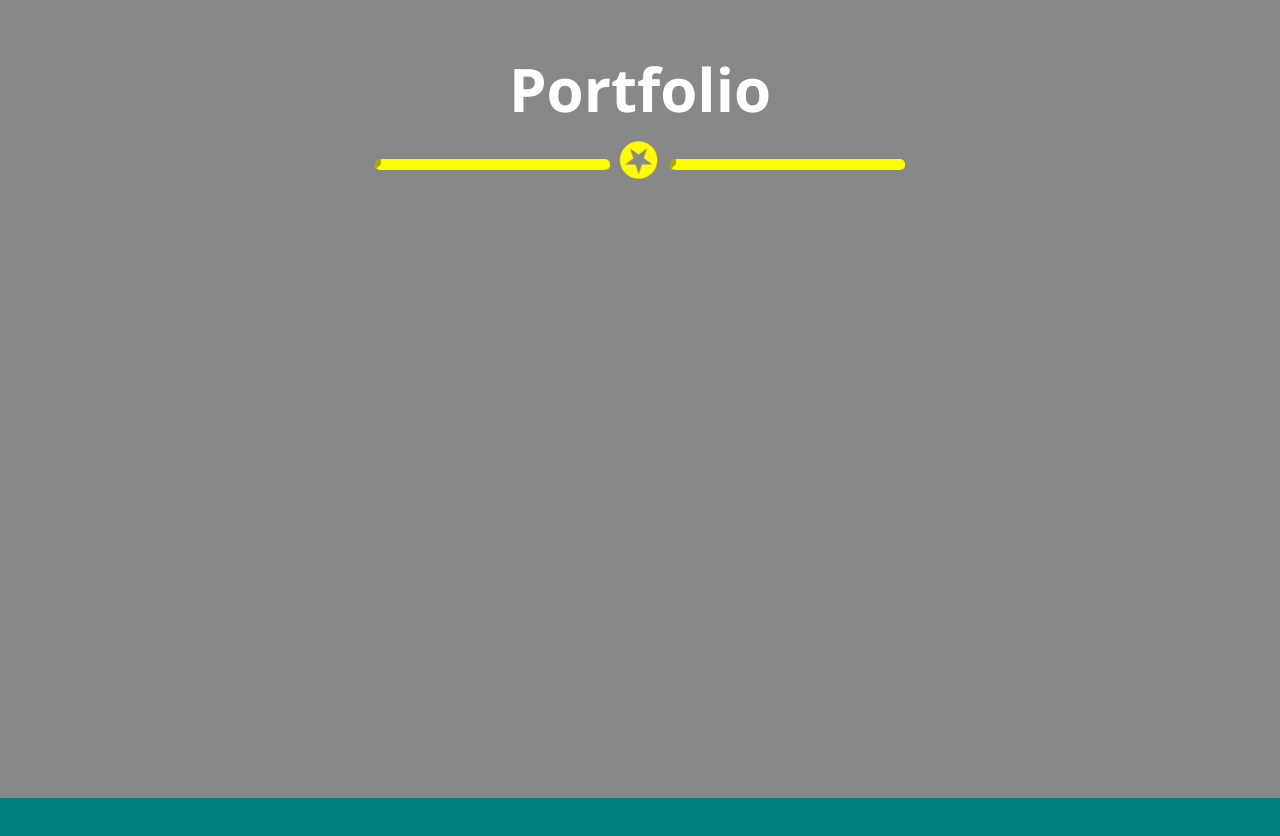
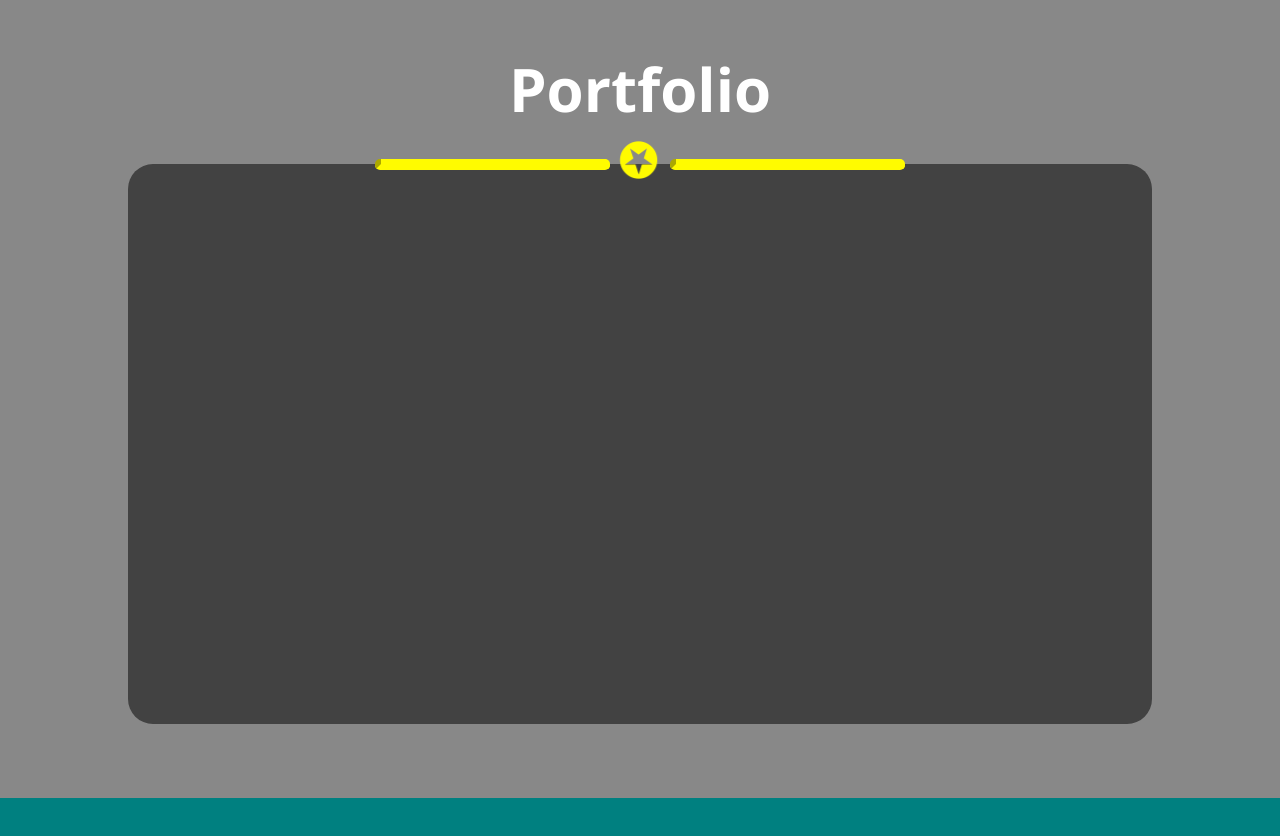
Before and after one commit to YuriP123/Yuri-Portfolio-old, a plain HTML site: page index.html in a window 1280 px wide. Shown: the part 802-1638 px from the top of the page. Drawn offline with Linux system fonts and the light colour scheme.

Commit message:
Made inner container on 2nd page

```diff
--- a/index.html
+++ b/index.html
@@ -28,7 +28,9 @@
                 <hr id="frontBreakright">
             </div>
         </div>
-    <div class="heroSeparate"></div>
+    <div class="innerboxContainer">
+
+    </div>
 </div>
 
 <div id="page3">
--- a/style.css
+++ b/style.css
@@ -100,6 +100,16 @@ body,html{
     text-align:center;
 }
 
+.innerboxContainer{
+    background-color: rgb(66, 66, 66);
+    border-radius: 25px;
+    width: 80%;
+    height: 70%;
+    transform: translate(50% 50%);
+    margin-top:13%;
+    left:50%;
+}
+
 /* --------------------------------------------------- ABOUT ME PAGE --------------------------------------------------- */
 
 #page3{
```
